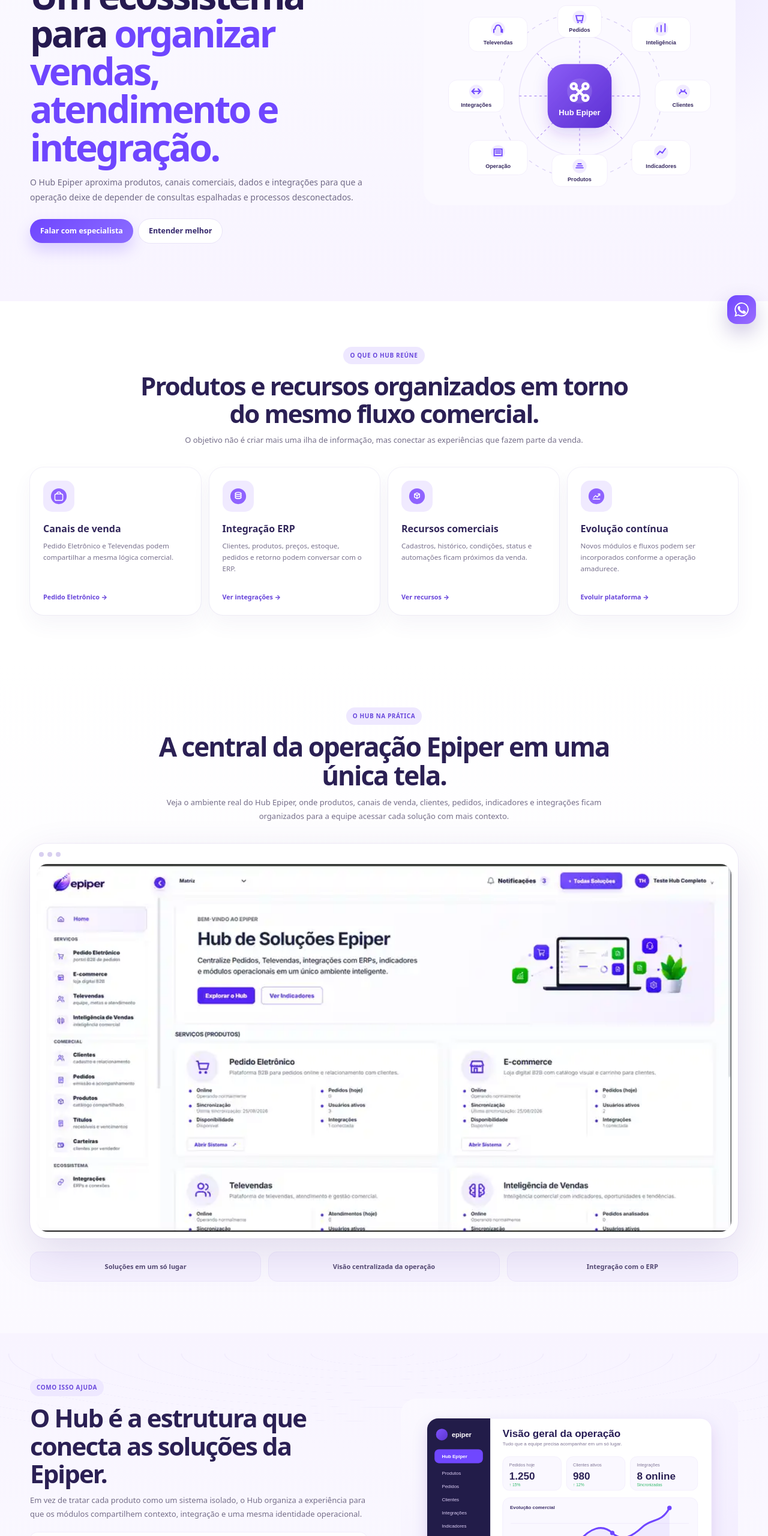
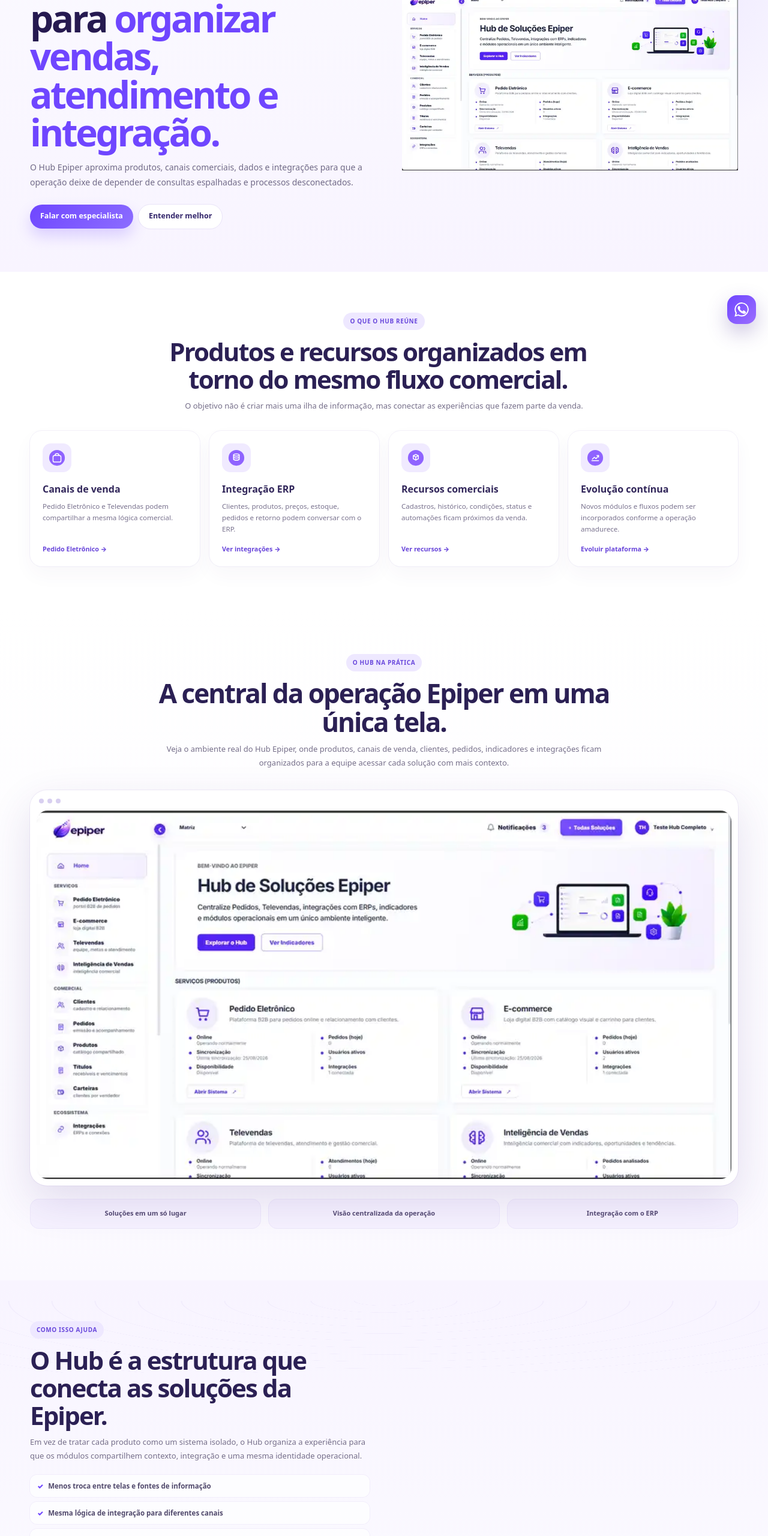
Before and after one commit to OziasFilipe/epiper-website, a plain HTML site: page hub-epiper.html in a window 1280 px wide. Shown: the part 240-2800 px from the top of the page at 60% size. Drawn offline with Linux system fonts and the light colour scheme; a web font is replaced by a local one.

Commit message:
Standardize platform visuals with dedicated page artwork

```diff
--- a/css/plataforma.css
+++ b/css/plataforma.css
@@ -1,40 +1,58 @@
 @import url("plataforma-base.css");
 
-/* Navegação secundária removida das páginas da Plataforma */
+/* Páginas internas da Plataforma — padrão visual profissional */
 .platform-subnav{display:none!important}
+.platform-hero{padding:64px 0 72px}
+.platform-hero__grid{grid-template-columns:minmax(0,1fr) minmax(420px,.98fr);gap:48px}
+.platform-hero__copy{max-width:690px}
+.platform-hero__copy>p{max-width:620px}
+.platform-hero__visual{min-height:390px;display:grid;place-items:center}
+.platform-orbit{width:min(100%,610px)!important;height:auto!important;aspect-ratio:4/3;border-radius:0!important;background-color:transparent!important;background-position:center!important;background-repeat:no-repeat!important;background-size:contain!important;box-shadow:none!important;border:0!important;filter:none;transform:none!important}
+.platform-orbit:before,.platform-orbit:after,.platform-orbit__core,.platform-orbit__node{display:none!important}
 
-/* Visuais sem card/fundo em todas as páginas da Plataforma */
-.platform-hero__visual{min-height:auto}
-.platform-orbit{
-  width:min(100%,520px)!important;
-  height:auto!important;
-  aspect-ratio:1/1;
-  border-radius:0!important;
-  background-color:transparent!important;
-  background-size:contain!important;
-  background-repeat:no-repeat!important;
-  background-position:center!important;
-  box-shadow:none!important;
-  border:0!important;
-}
-.platform-visual-card{
-  background-color:transparent!important;
-  box-shadow:none!important;
-  border:0!important;
-}
-body:has(.hub-real-showcase) .platform-section--soft .platform-visual-card{
-  padding:0!important;
-  border-radius:0!important;
-  background-color:transparent!important;
-  background-size:contain!important;
-  background-repeat:no-repeat!important;
-  background-position:center!important;
-  box-shadow:none!important;
-  border:0!important;
-  overflow:visible!important;
+/* Cada página representa o seu próprio assunto */
+html:has(link[rel="canonical"][href$="/plataforma.html"]) .platform-orbit{background-image:url("../assets/images/plataforma-overview.svg")!important}
+html:has(link[rel="canonical"][href$="/hub-epiper.html"]) .platform-orbit{width:min(100%,690px)!important;aspect-ratio:1909/1012;background-image:url("../assets/images/hub-epiper-dashboard.webp")!important}
+html:has(link[rel="canonical"][href$="/operacao-conectada.html"]) .platform-orbit{background-image:url("../assets/images/operacao-conectada-diagrama.svg")!important}
+html:has(link[rel="canonical"][href$="/implantacao-guiada.html"]) .platform-orbit{background-image:url("../assets/images/implantacao-guiada-diagrama.svg")!important}
+html:has(link[rel="canonical"][href$="/evolucao-modulos.html"]) .platform-orbit{background-image:url("../assets/images/evolucao-modulos-diagrama.svg")!important}
+
+/* Ritmo, tipografia e componentes */
+.platform-section{padding:68px 0}
+.platform-head{max-width:780px;margin-bottom:30px}
+.platform-head h2,.platform-split h2{max-width:760px}
+.platform-grid{gap:16px}
+.platform-card{min-height:220px;padding:21px;border-radius:20px;box-shadow:0 0 0 1px rgba(98,72,178,.07),0 14px 32px rgba(74,52,140,.04)}
+.platform-card__icon{width:48px;height:48px;border-radius:14px}
+.platform-split{gap:48px}
+.platform-checks{gap:8px}
+.platform-checks div{border-radius:12px;background:rgba(255,255,255,.72)}
+.platform-visual-card{background:transparent!important;box-shadow:none!important;border:0!important;padding:0!important}
+.platform-visual-card__flow{background:rgba(255,255,255,.58);box-shadow:inset 0 0 0 1px rgba(98,72,178,.06)}
+.platform-visual-card__lines span{background:#eae3f8}
+
+/* Hub: a tela real continua sendo a referência principal */
+body:has(.hub-real-showcase) .platform-section--soft .platform-visual-card{padding:0!important;min-height:0;aspect-ratio:920/600;border-radius:0!important;background-color:transparent!important;background-size:contain!important;background-repeat:no-repeat!important;background-position:center!important;box-shadow:none!important;border:0!important;overflow:visible!important}
+body:has(.hub-real-showcase) .platform-section--soft .platform-visual-card__top,body:has(.hub-real-showcase) .platform-section--soft .platform-visual-card__flow,body:has(.hub-real-showcase) .platform-section--soft .platform-visual-card__lines{display:none}
+
+@media(max-width:1000px){
+  .platform-hero__grid{grid-template-columns:1fr;gap:28px}
+  .platform-hero__copy{max-width:760px}
+  .platform-hero__visual{min-height:0}
+  .platform-orbit{width:min(100%,680px)!important}
+  html:has(link[rel="canonical"][href$="/hub-epiper.html"]) .platform-orbit{width:min(100%,760px)!important}
+  .platform-section{padding:62px 0}
+  .platform-split{gap:34px}
 }
 
 @media(max-width:620px){
-  .platform-orbit{width:min(92vw,390px)!important}
+  .platform-hero{padding:46px 0 52px}
+  .platform-hero h1{font-size:34px}
+  .platform-orbit{width:min(96vw,500px)!important}
+  html:has(link[rel="canonical"][href$="/hub-epiper.html"]) .platform-orbit{width:min(96vw,540px)!important}
+  .platform-section{padding:50px 0}
+  .platform-head{margin-bottom:24px}
+  .platform-card{padding:18px;border-radius:18px}
+  .platform-split{gap:26px}
   body:has(.hub-real-showcase) .platform-section--soft .platform-visual-card{width:100%;border-radius:0!important}
 }
```
